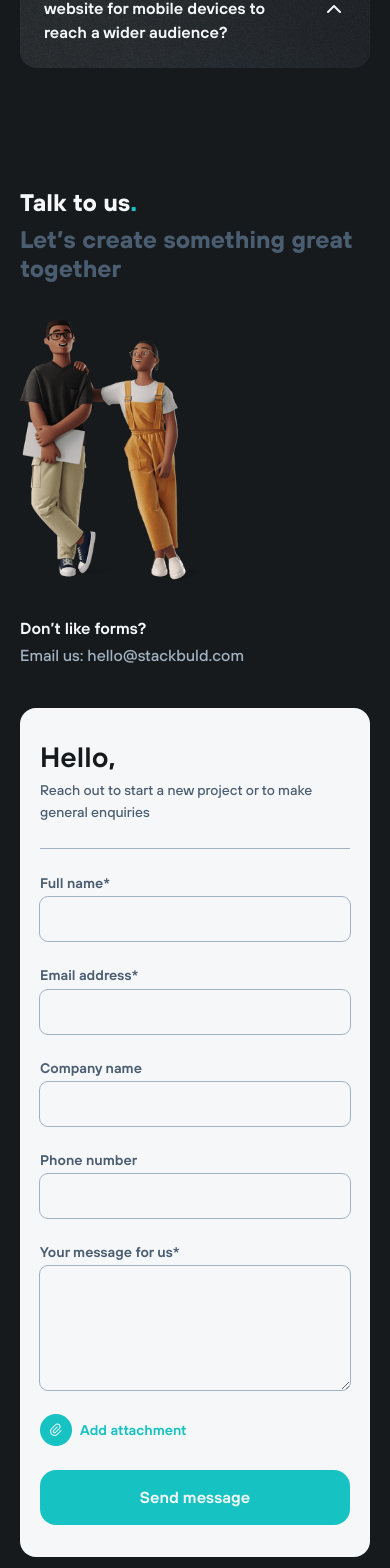
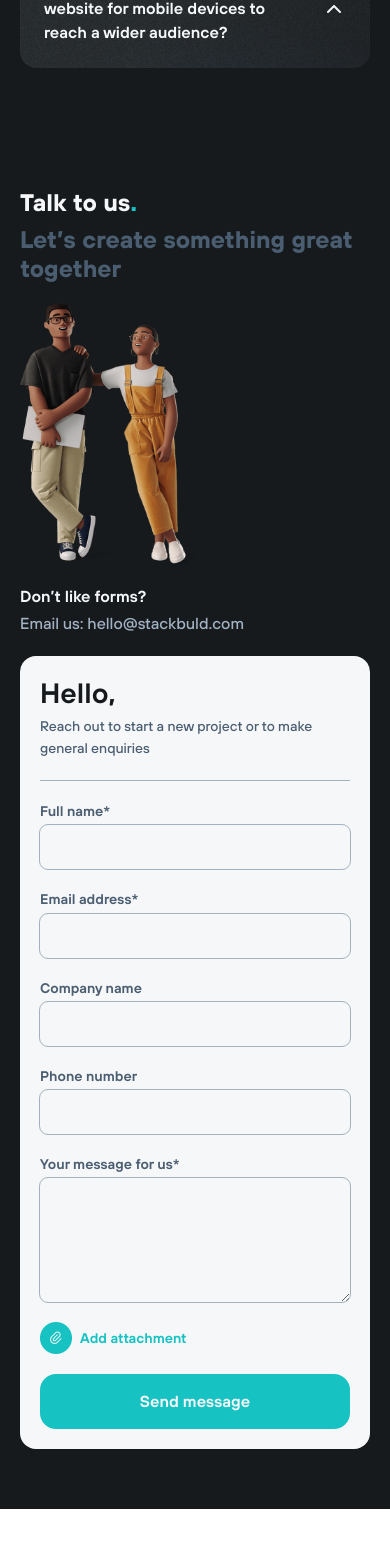
Before and after one commit to pdev6373/stackbuld, a Next.js app: page /our-process in a window 390 px wide. Shown: the part 5179-6747 px from the top of the page. Built offline with nearby package versions, Linux system fonts and the light colour scheme.

Commit message:
initial commit

```diff
--- a/components/contact/Contaxct.module.css
+++ b/components/contact/Contaxct.module.css
@@ -267,11 +267,11 @@
   }
 
   .contactTop {
-    gap: 40px;
+    gap: 24px;
   }
 
   .contact {
-    gap: 48px;
+    gap: 24px;
   }
 
   .error {
@@ -282,6 +282,16 @@
   .ldsDualRing:after {
     width: 20px;
     height: 20px;
+  }
+
+  .form {
+    padding: 24px;
+  }
+}
+
+@media (max-width: 520px) {
+  .formInputWrapper {
+    width: 100%;
   }
 }
 
@@ -298,11 +308,11 @@
   }
 
   .contactTop {
-    gap: 36px;
+    gap: 20px;
   }
 
   .contact {
-    gap: 40px;
+    gap: 20px;
     padding-inline: 20px;
   }
 
@@ -311,6 +321,14 @@
   }
 
   .form {
-    padding-inline: 20px;
+    padding: 20px;
+  }
+
+  .line {
+    margin-block: 20px;
+  }
+
+  .formInputs {
+    gap: 20px;
   }
 }
```
